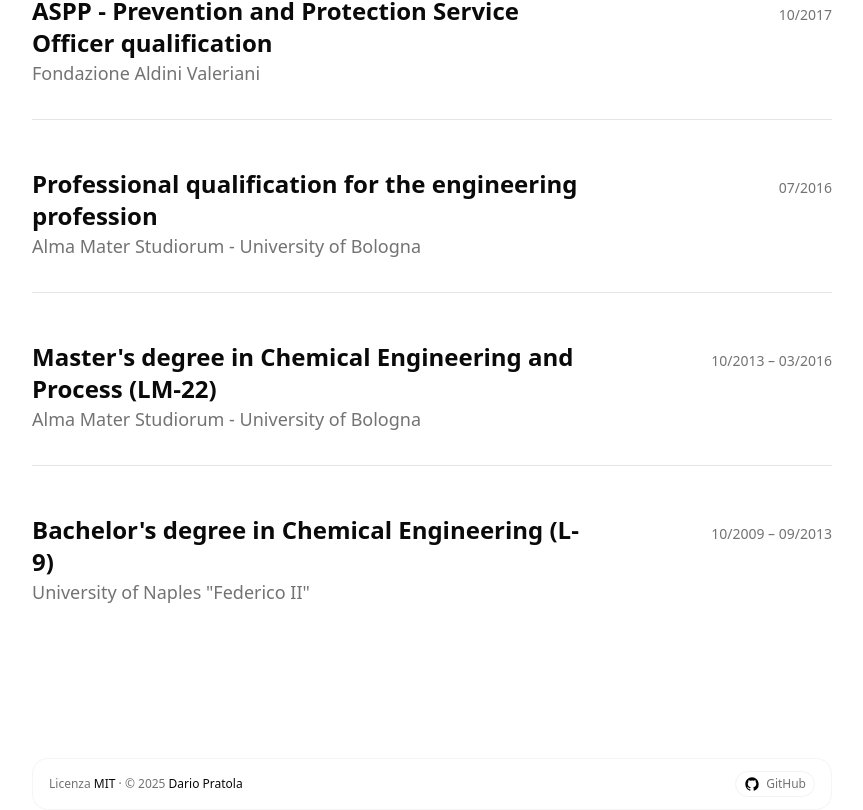
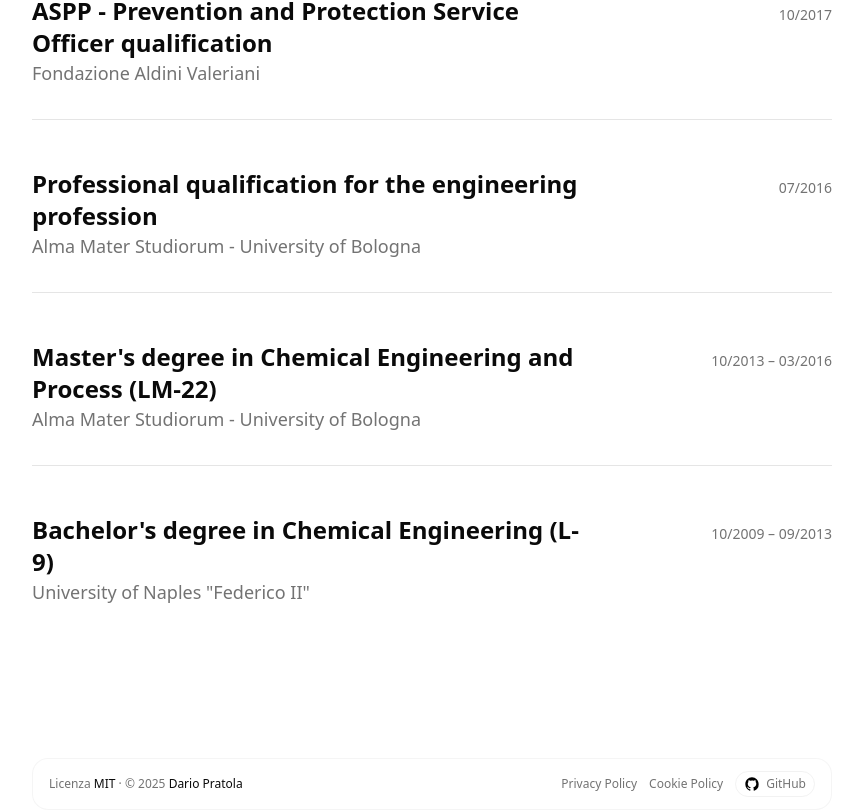
Before and after one commit to dariomayer/my-space, a React (Vite) app: page / in a window 1280 px wide. Shown: the part 5525-6335 px from the top of the page, without its empty margins (352-1215 px from the left). Built offline with nearby package versions, Linux system fonts and the light colour scheme.

Commit message:
feat: added policies

```diff
--- a/index.html
+++ b/index.html
@@ -1,8 +1,10 @@
 <!-- index.html -->
 <!doctype html>
 <html lang="en">
+
   <head>
     <meta charset="UTF-8" />
+    <!-- <script type="text/javascript" src="https://embeds.iubenda.com/widgets/0c80d40d-56ce-4ba1-aa1b-d0cd691873f2.js"></script>    <meta charset="UTF-8" /> -->
     <meta name="viewport" content="width=device-width, initial-scale=1.0" />
     <link rel="icon" href="/favicon.svg" type="image/svg+xml" />
     <title>Dario Pratola | Resume</title>
@@ -61,5 +63,6 @@
   <body>
     <div id="root"></div>
     <script type="module" src="/src/main.tsx"></script>
+    <script type="text/javascript">(function (w,d) {var loader = function () {var s = d.createElement("script"), tag = d.getElementsByTagName("script")[0]; s.src="https://cdn.iubenda.com/iubenda.js"; tag.parentNode.insertBefore(s,tag);}; if(w.addEventListener){w.addEventListener("load", loader, false);}else if(w.attachEvent){w.attachEvent("onload", loader);}else{w.onload = loader;}})(window, document);</script>
   </body>
 </html>
--- a/src/modules/app/components/footer.tsx
+++ b/src/modules/app/components/footer.tsx
@@ -1,17 +1,35 @@
 // src/modules/app/components/footer.tsx
-import { useMemo } from 'react'
+import { useMemo } from "react";
 
 export function Footer() {
-  const year = useMemo(() => new Date().getFullYear(), [])
+  const year = useMemo(() => new Date().getFullYear(), []);
 
   return (
     <footer className="w-full mt-8">
       <div className="max-w-5xl mx-auto px-6 md:px-12 lg:px-16 xl:px-24">
         <div className="flex items-center justify-between gap-4 rounded-2xl border border-border/40 bg-background/40 backdrop-blur-sm px-4 py-3 text-xs text-muted-foreground">
           <p className="truncate">
-            Licenza <span className="font-medium text-foreground">MIT</span> · © {year} <span className="font-medium text-foreground">Dario Pratola</span>
+            Licenza <span className="font-medium text-foreground">MIT</span> · ©{" "}
+            {year}{" "}
+            <span className="font-medium text-foreground">Dario Pratola</span>
           </p>
           <div className="flex items-center gap-3">
+            <a
+              href="https://www.iubenda.com/privacy-policy/94157635"
+              className="iubenda-white iubenda-noiframe iubenda-embed iubenda-noiframe "
+              title="Privacy Policy "
+            >
+              {" "}
+              Privacy Policy
+            </a>
+            <a
+              href="https://www.iubenda.com/privacy-policy/94157635/cookie-policy"
+              className="iubenda-white iubenda-noiframe iubenda-embed iubenda-noiframe "
+              title="Cookie Policy "
+            >
+              {" "}
+              Cookie Policy
+            </a>
             <a
               href="https://github.com/dariomayer/my-space"
               target="_blank"
@@ -31,5 +49,5 @@ export function Footer() {
         </div>
       </div>
     </footer>
-  )
+  );
 }
--- a/src/styles/index.css
+++ b/src/styles/index.css
@@ -126,3 +126,11 @@ body {
 .bg-gradient-radial {
   background-image: radial-gradient(ellipse at center, transparent 0%, transparent 60%, var(--background) 100%);
 }
+
+.iub__us-widget {
+  position: fixed !important;
+  left: 0 !important;
+  right: 0 !important;
+  bottom: 0 !important;
+  transform: none !important;
+}
```
